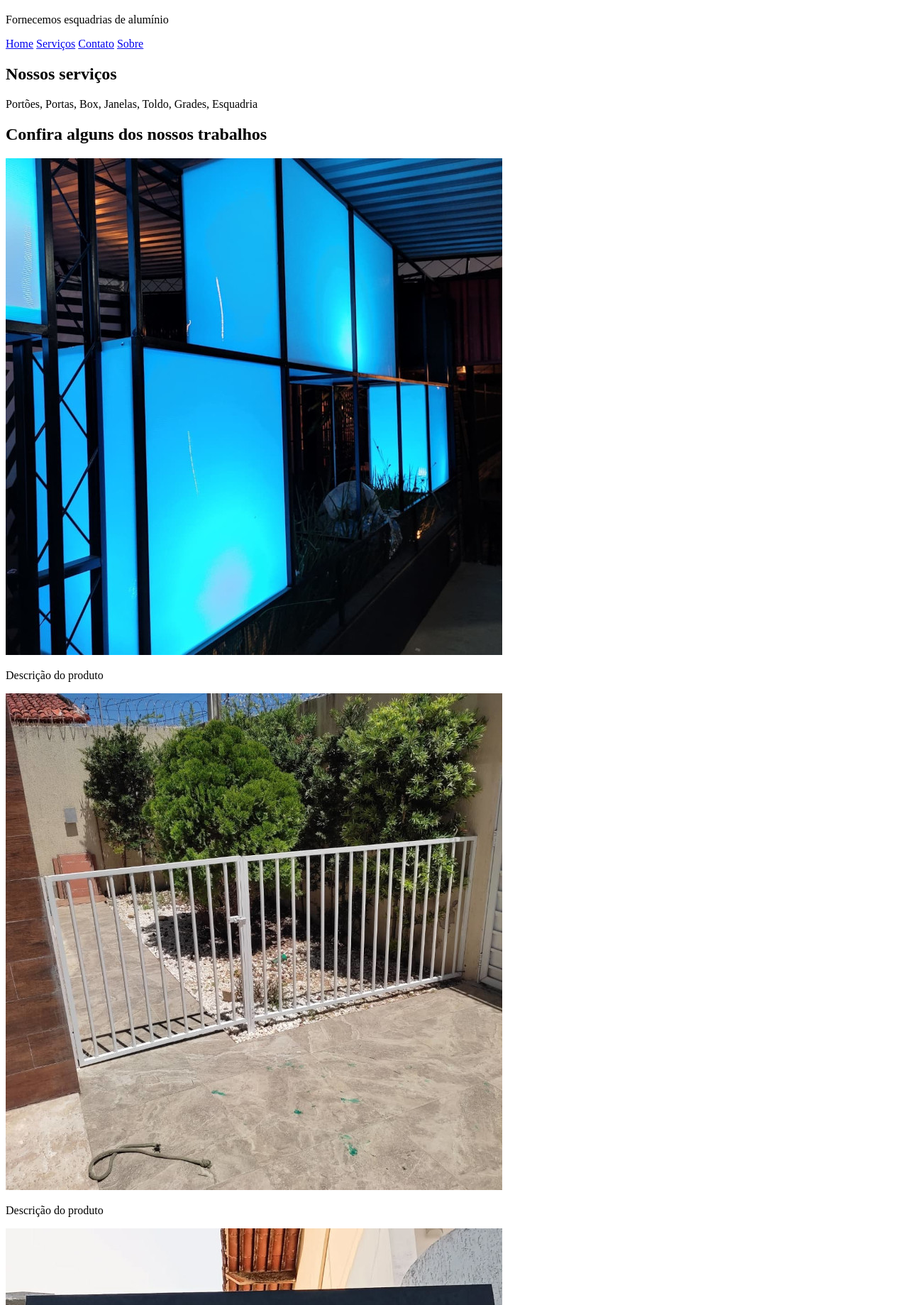
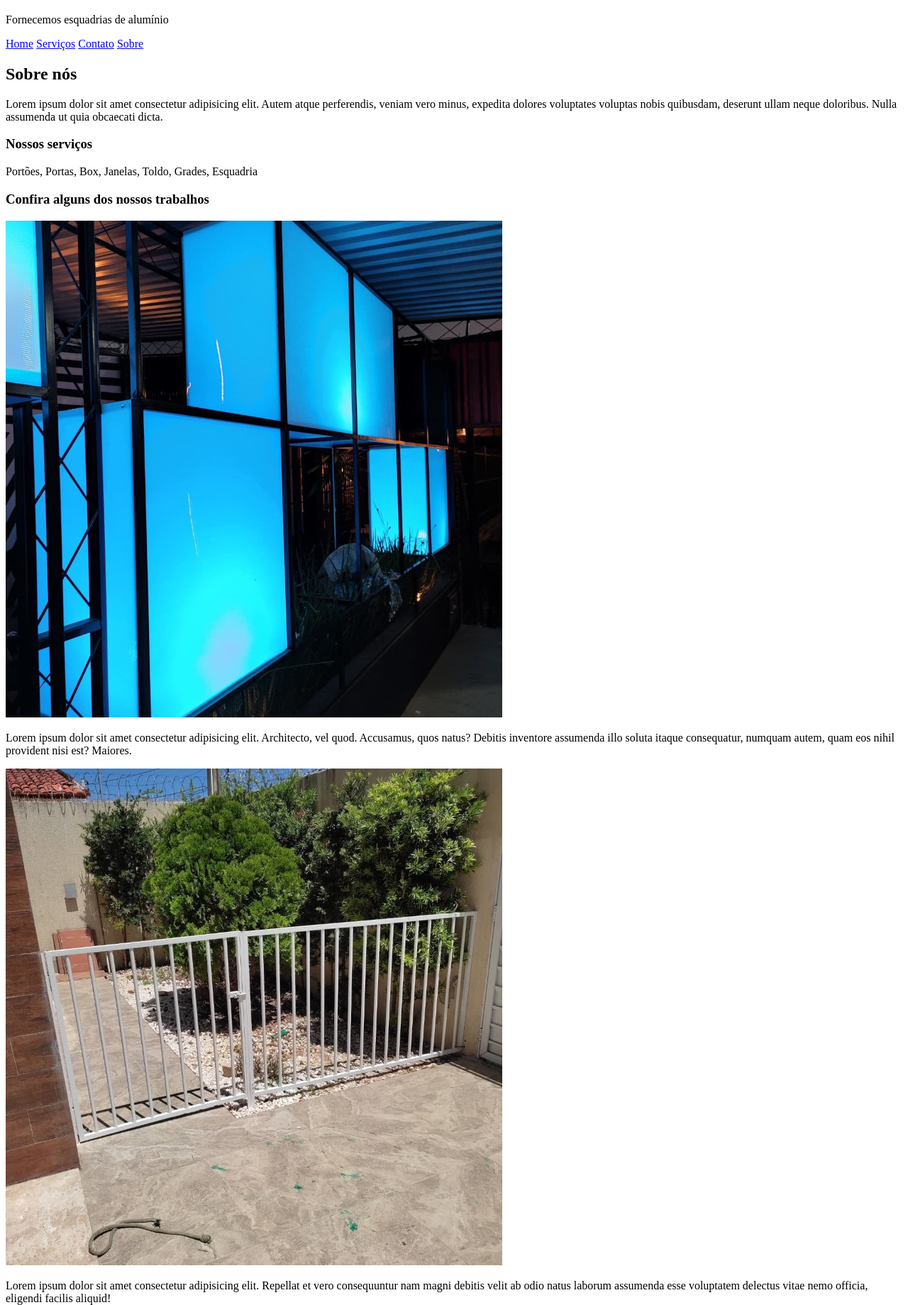
Before and after one commit to alan-andr/metalurgica-paraiso, a plain HTML site: page index.html in a window 1280 px wide. Shown: the part 61-1900 px from the top of the page at 71% size. Drawn offline with Linux system fonts and the light colour scheme.

Commit message:
Update index.html

```diff
--- a/index.html
+++ b/index.html
@@ -26,7 +26,10 @@
 
             <article>
 
-                <h2>Nossos serviços</h2>
+                <h2>Sobre nós</h2>
+                <p>Lorem ipsum dolor sit amet consectetur adipisicing elit. Autem atque perferendis, veniam vero minus, expedita dolores voluptates voluptas nobis quibusdam, deserunt ullam neque doloribus. Nulla assumenda ut quia obcaecati dicta.</p>
+
+                <h3>Nossos serviços</h3>
                 <p>Portões, Portas, Box, Janelas, Toldo, Grades, Esquadria</p>
 
             </article>
@@ -35,28 +38,29 @@
 
                 <article>
 
-                    <h2>Confira alguns dos nossos trabalhos</h2>
+                    <h3>Confira alguns dos nossos trabalhos</h3>
 
                     <picture>
                         <source media="(max-width: 720px)" srcset="imagens/box-p.jpg">
                         <img src="imagens/box-m.jpg" alt="box iluminada">
                     </picture>
-                    <P>Descrição do produto</P>
+                    <P>Lorem ipsum dolor sit amet consectetur adipisicing elit. Architecto, vel quod. Accusamus, quos natus? Debitis inventore assumenda illo soluta itaque consequatur, numquam autem, quam eos nihil provident nisi est? Maiores.</P>
 
                     <picture>
                         <source media="(max-width: 720px)" srcset="imagens/grade-p-01.jpg">
                         <img src="imagens/grade-m-01.jpg" alt="">
                     </picture>
-                    <p>Descrição do produto</p>
+                    <p>Lorem ipsum dolor sit amet consectetur adipisicing elit. Repellat et vero consequuntur nam magni debitis velit ab odio natus laborum assumenda esse voluptatem delectus vitae nemo officia, eligendi facilis aliquid!</p>
 
                     <picture>
                         <source media="(max-width: 720px)" srcset="imagens/toldo-02-p.jpg">
                         <source media="(max-width: 1000px)" srcset="imagens/toldo-02-m.jpg">
                         <img src="imagens/toldo-02-g.jpg" alt="">
                     </picture>
-                    <p>Descrição do produto</p>
+                    <p>Lorem ipsum dolor sit amet consectetur adipisicing elit. Eum optio ipsum iste dicta ut mollitia recusandae. Numquam, nisi ducimus officia voluptate maxime nam molestias ex! A ipsum at officiis dolorum!</p>
 
-                    <h2>Onde nos encontrar</h2>
+                    <h3>Onde nos encontrar</h3>
+                    <iframe src="https://www.google.com/maps/embed?pb=!1m18!1m12!1m3!1d3969.647078718265!2d-35.27505032547482!3d-5.763821556911377!2m3!1f0!2f0!3f0!3m2!1i1024!2i768!4f13.1!3m3!1m2!1s0x7b3aba7a7734b8f%3A0x44db03be0a7072f!2zTWV0YWzDunJnaWNhIFBhcmHDrXNv!5e0!3m2!1spt-BR!2sbr!4v1738851487093!5m2!1spt-BR!2sbr" width="600" height="450" style="border:0;" allowfullscreen="" loading="lazy" referrerpolicy="no-referrer-when-downgrade"></iframe>
 
 
                 </article>
@@ -68,7 +72,7 @@
     </main>
 
     <footer>
-
+        <p> Copyright &copy; 2025 - Todos os direitos reservados - Metalúrgica Paraíso</p>
     </footer>
 </body>
 </html>
```
